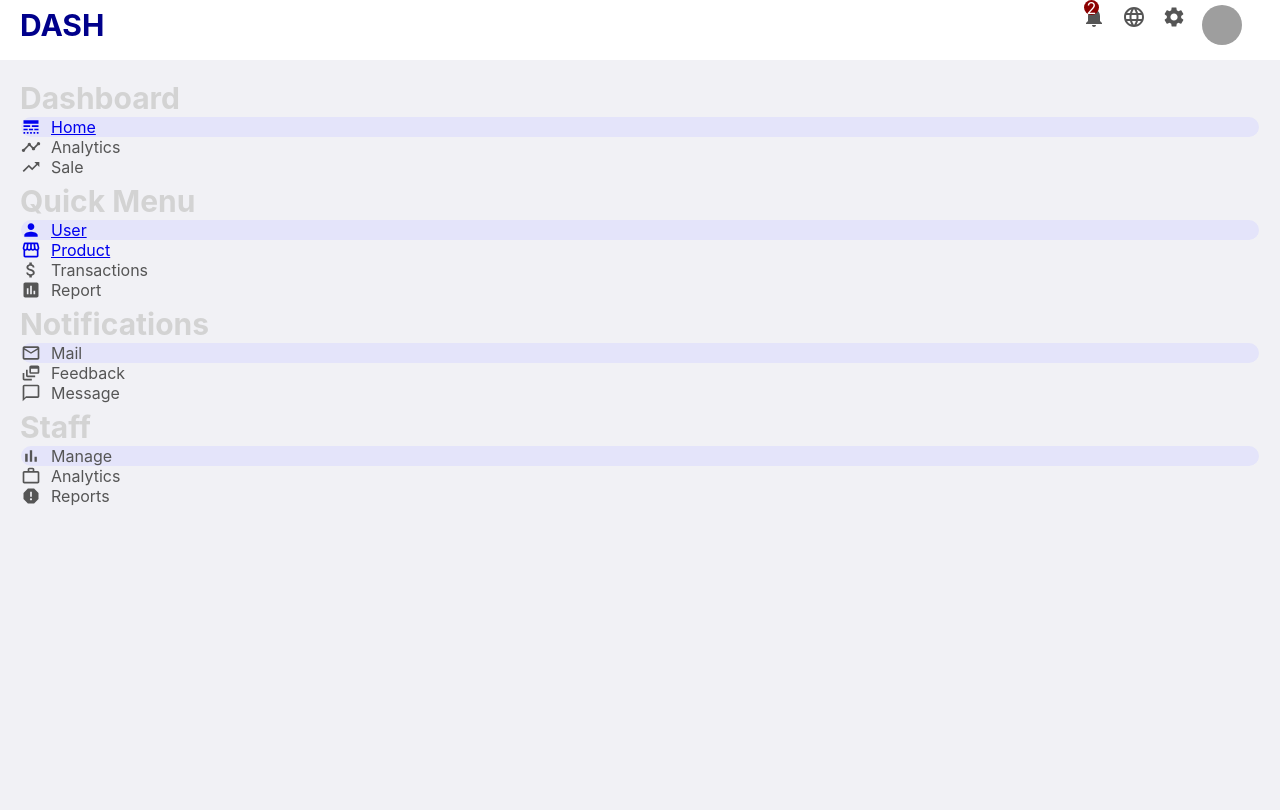
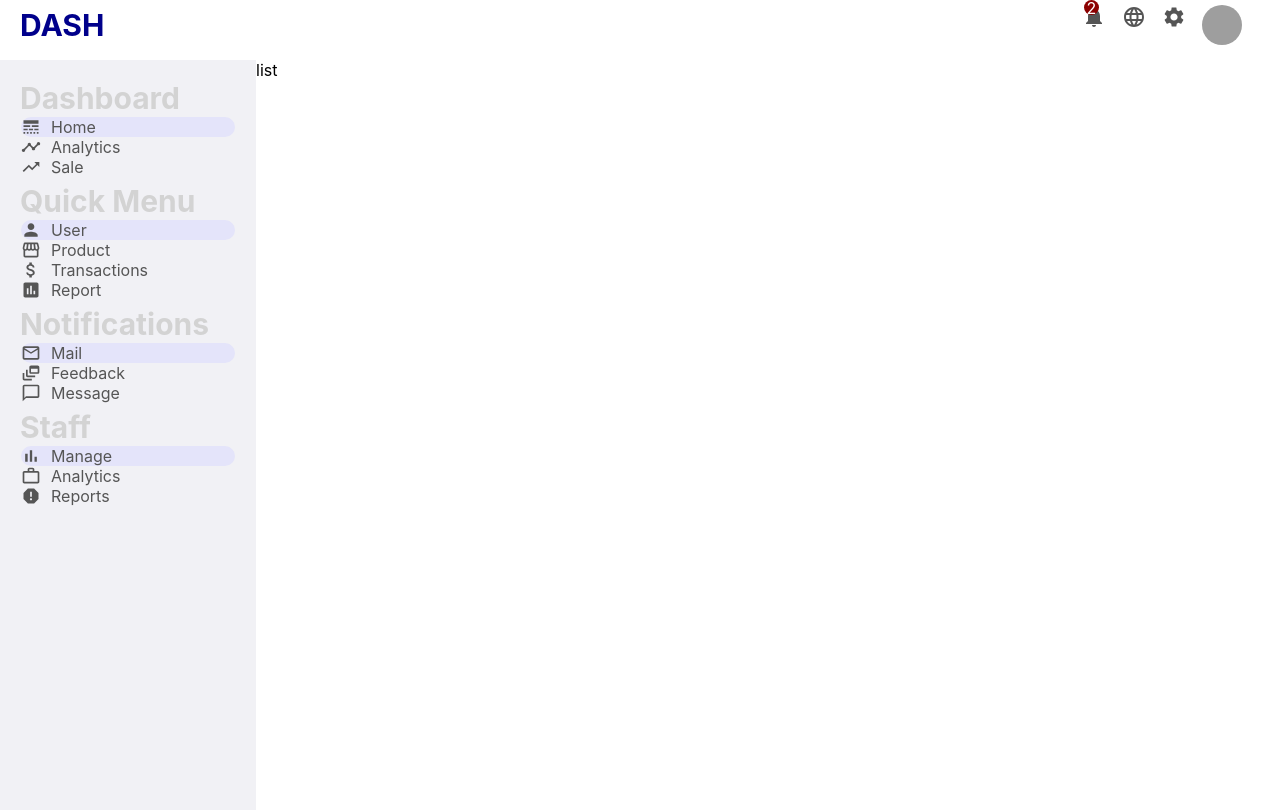
Before and after one commit to victornwaose/DASHBOARD, a React (Create React App) app: page /products in a window 1280 px wide. Built offline with nearby package versions, Linux system fonts and the light colour scheme; grey boxes are pictures that could not be loaded.

Commit message:
create products.js

```diff
--- a/src/App.css
+++ b/src/App.css
@@ -2,3 +2,7 @@
   display: flex;
   margin-top: 10px;
 }
+.link{
+  text-decoration: none;
+  color: inherit;
+}
--- a/src/App.js
+++ b/src/App.js
@@ -6,6 +6,7 @@ import {BrowserRouter as Router, Switch, Route,} from "react-router-dom";
 import UsersLists from "./components/pages/userslist/UsersList";
 import User from "./components/pages/user/User.js";
 import NewUser from "./components/pages/newUser/NewUser";
+import Product from "./components/pages/product/Product";
 
 function App() {
   return (
@@ -26,6 +27,9 @@ function App() {
               <Route exact path="/newUser" >
                   <NewUser />
               </Route>
+              <Route exact path="/products" >
+                 <Product/>
+              </Route>
             </Switch>
         </div>
     </Router>
--- /dev/null
+++ b/src/components/pages/product/Product.css
@@ -0,0 +1,3 @@
+.product {
+    flex: 4;
+}
--- /dev/null
+++ b/src/components/pages/product/Product.js
@@ -0,0 +1,12 @@
+import React from 'react';
+import "./Product.css"
+
+const Product = () => {
+    return (
+        <div className="product">
+            list
+        </div>
+    )
+}
+
+export default Product
--- a/src/components/sidebar/Sidebar.js
+++ b/src/components/sidebar/Sidebar.js
@@ -11,7 +11,7 @@ const Sidebar = () => {
                 <div className="sidebarMenu">
                     <h3 className="sidebarTitle">Dashboard</h3>
                     <ul className="sidebarList">
-                    <Link to ="/">
+                    <Link to ="/" className="link">
                          <li className="sidebarListItem  active">
                             <LineStyle className="sidebarIcon"/> Home
                         </li>
@@ -28,12 +28,12 @@ const Sidebar = () => {
                 <div className="sidebarMenu">
                     <h3 className="sidebarTitle">Quick Menu</h3>
                     <ul className="sidebarList">
-                        <Link to="/users">
+                        <Link to="/users" className="link">
                              <li className="sidebarListItem  active">
                             <Person className="sidebarIcon"/> User
                         </li>
                         </Link>
-                        <Link to ="/products">
+                        <Link to ="/products" className="link">
                             <li className="sidebarListItem">
                                 <Storefront className="sidebarIcon"/> Product
                             </li>
```
